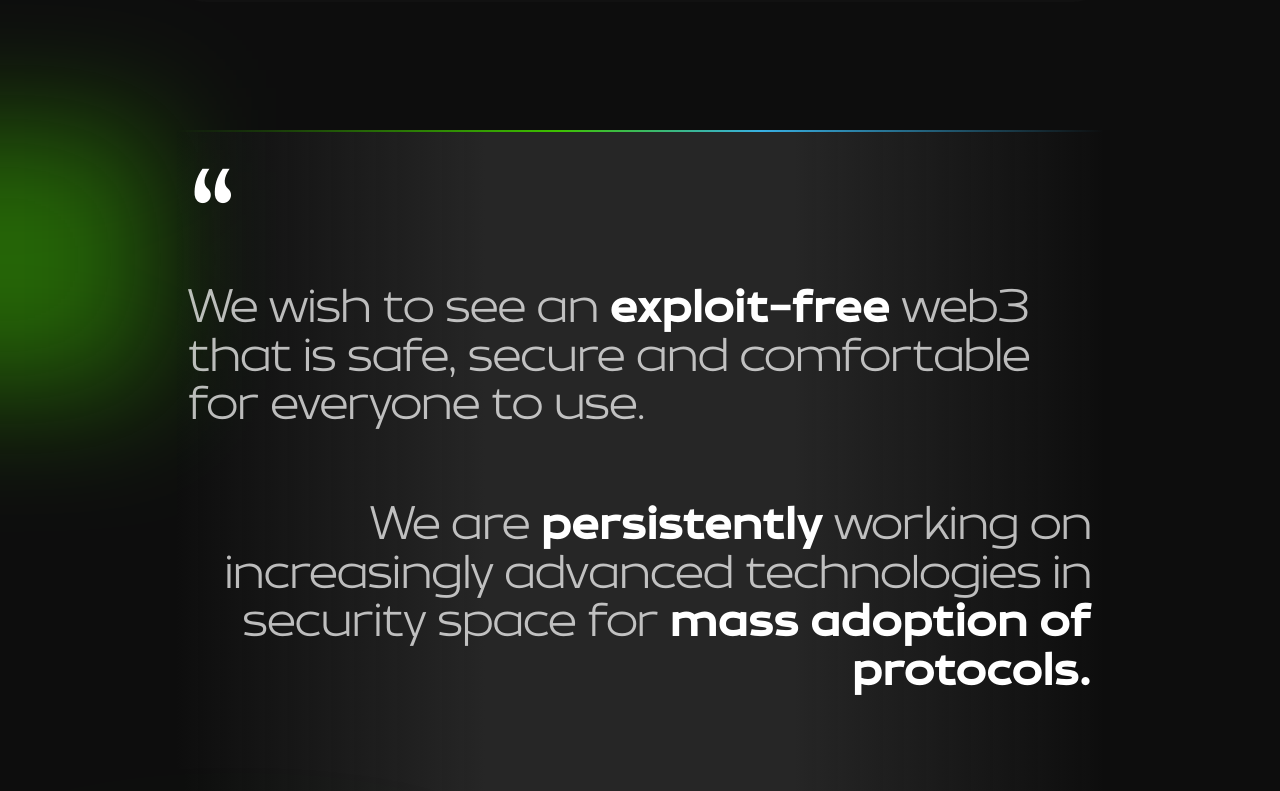
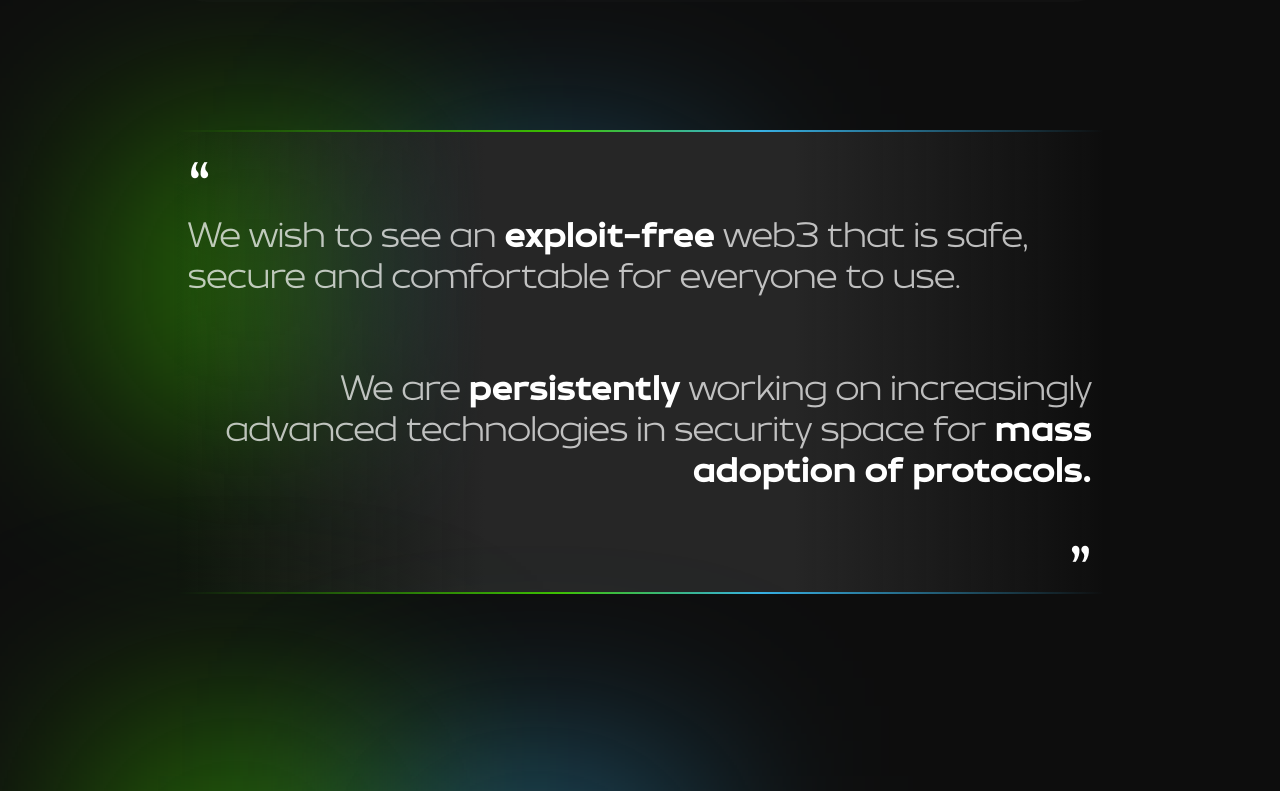
Before and after one commit to noorshanu/dehack, a Next.js app: page /about in a window 1280 px wide. Shown: the part 1600-2391 px from the top of the page. Built offline with nearby package versions, Linux system fonts and the light colour scheme.

Commit message:
Update Quote.js

```diff
--- a/elements/AboutHero/Quote.js
+++ b/elements/AboutHero/Quote.js
@@ -1,24 +1,30 @@
 import React from 'react'
 import Container from '../Container'
-
+import detectOS from '@/utils/detectOS'
 function Quote() {
   return (
     <section className="pb-20 md:pb-24 lg:pb-32 px-4 text-white">
-        <div class="green absolute top-[0%] -translate-x-1/2 left-[0%] !h-[30%] !blur-3xl -z-22"></div>
+        {/* <div class="green absolute top-[0%] -translate-x-1/2 left-[0%] !h-[30%] !blur-3xl -z-22"></div> */}
       <Container className="relative">
+      {typeof window !== 'undefined' && detectOS() !== 'IOS' && (
+          <div className="flex items-center absolute gradient">
+            <div className="green"></div>
+            <div className="blue"></div>
+          </div>
+        )}
 <div className='m-auto'>
 <div className="w-full max-w-[1000px] line m-auto" ></div>
     <div className='quote py-6 px-3'>
-        <p className='font-[#fff] text-3xl sm:text-9xl '>“</p>
-        <h1 className='text-[#ffffffb7] text-3xl font-[300] text-left pb-14 max-w-[958px] sm:text-5xl'>
+        <p className='font-[#fff] text-3xl sm:text-6xl '>“</p>
+        <h1 className='text-[#ffffffb7] text-3xl font-[300] text-left pb-14 max-w-[958px] sm:text-4xl'>
         We wish to see an <span className='font-[600] text-[#fff]'> exploit-free</span>  web3 that is safe, secure and comfortable for everyone to use.
         </h1>
 
         <div>
-            <h1 className='text-[#ffffffb7] text-3xl font-[300] text-right py-4 sm:text-5xl'>
+            <h1 className='text-[#ffffffb7] text-3xl font-[300] text-right py-4 sm:text-4xl'>
             We are <span className='font-[600] text-[#fff]'>  persistently</span> working on increasingly advanced technologies in security space for <span className='font-[600] text-[#fff]'>  mass adoption of protocols.</span>
             </h1>
-            <p className='font-[#fff] text-3xl  rotate-180 sm:text-9xl'>
+            <p className='font-[#fff] text-3xl  rotate-180 sm:text-6xl'>
             “
             </p>
         </div>
```
